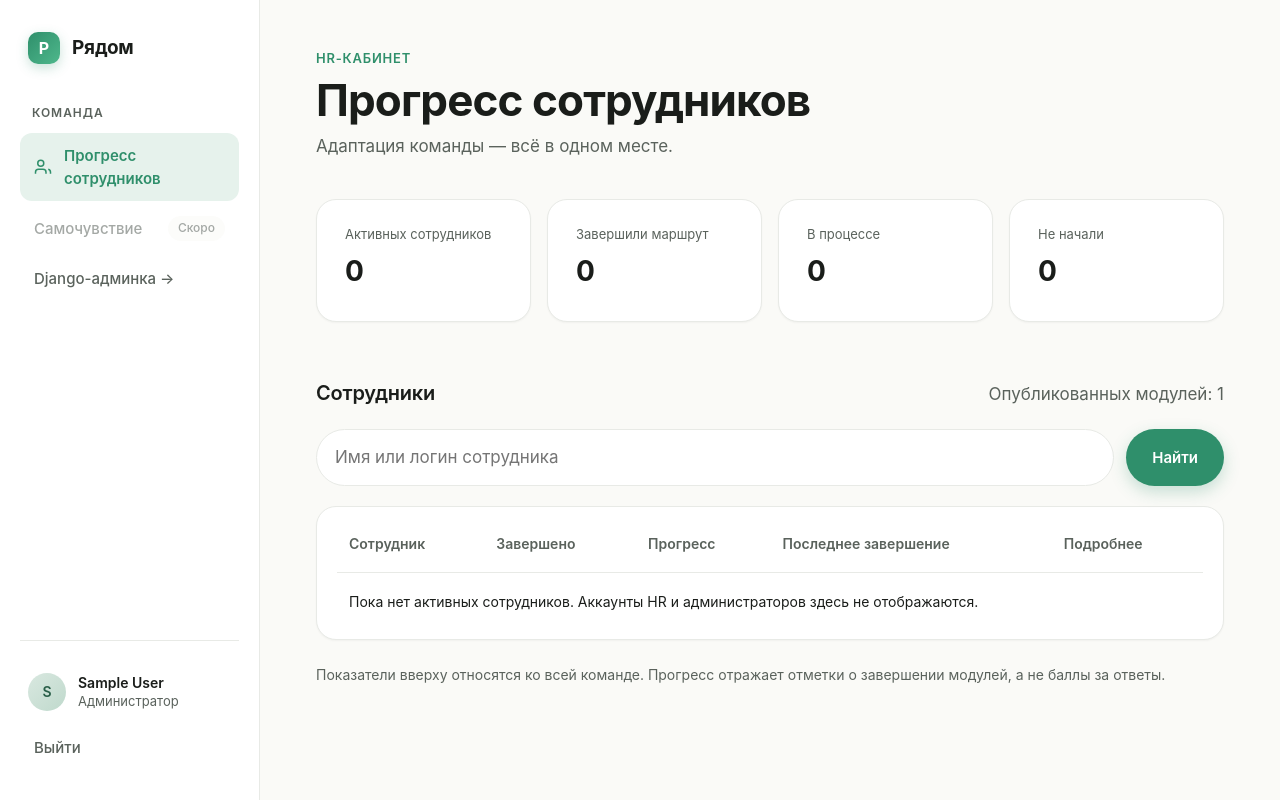
After one commit to DmitryLkT/Supreme_HRTesch, a Django app: page /hr/ in a window 1280 px wide. The commit adds this page. Run offline with Django 5.2, Linux system fonts and the light colour scheme; a user stored in the database is signed in; tables that the repository leaves empty hold one stand-in row (values such as "Sample post"); parts of the project's set-up code (start-up, migrations or seed data) failed here and were passed over.

Commit message:
add HR acc

```diff
--- a/config/urls.py
+++ b/config/urls.py
@@ -1,21 +1,12 @@
 from django.contrib import admin
-from django.urls import path, include
 from django.contrib.auth import views as auth_views
+from django.urls import include, path
+
+from onboarding.auth_views import RoleLoginView
 
 urlpatterns = [
-    path('admin/', admin.site.urls),
-
-    path(
-        "login/",
-        auth_views.LoginView.as_view(template_name="onboarding/login.html"),
-        name="login",
-    ),
-
-    path(
-        "logout/",
-        auth_views.LogoutView.as_view(),
-        name="logout",
-    ),
-
-    path("", include("onboarding.urls"))
+    path("admin/", admin.site.urls),
+    path("login/", RoleLoginView.as_view(), name="login"),
+    path("logout/", auth_views.LogoutView.as_view(), name="logout"),
+    path("", include("onboarding.urls")),
 ]
--- a/onboarding/models.py
+++ b/onboarding/models.py
@@ -61,6 +61,10 @@ class ModuleCompletion(models.Model):
             )
         ]
 
+        permissions=[
+            ("view_employee_progress", "Может просматривать прогресс всех сотрудников")
+        ]
+
         verbose_name="Завершение модуля"
         verbose_name_plural="Завершение модулей"
 
--- a/onboarding/static/onboarding/css/app.css
+++ b/onboarding/static/onboarding/css/app.css
@@ -383,3 +383,33 @@ a:focus-visible, button:focus-visible, input:focus-visible { outline: 3px solid
         transform: none;
     }
 }
+
+.hr-stats { display: grid; grid-template-columns: repeat(4, minmax(0, 1fr)); gap: 16px; }
+.hr-search { display: flex; gap: 12px; flex-wrap: wrap; margin-bottom: 20px; }
+.hr-search input { flex: 1; min-width: 200px; padding: 14px 18px; border: 1px solid var(--line); border-radius: var(--r-pill); font: inherit; background: var(--surface); }
+.hr-table-card { padding: 8px 20px; }
+.hr-table-wrap { overflow-x: auto; }
+.hr-table { width: 100%; border-collapse: collapse; text-align: left; font-size: 14px; }
+.hr-table th, .hr-table td { padding: 18px 12px; border-bottom: 1px solid var(--line); vertical-align: middle; }
+.hr-table th { color: var(--ink-soft); font-weight: 600; }
+.hr-table tbody tr:last-child td { border-bottom: 0; }
+.hr-table tbody tr:hover { background: var(--bg); }
+.hr-login { display: block; font-size: 13px; color: var(--ink-soft); }
+.hr-progress { display: flex; align-items: center; gap: 10px; min-width: 150px; }
+.hr-progress progress { width: 110px; height: 8px; accent-color: var(--accent); }
+.hr-pagination { display: flex; align-items: center; justify-content: center; flex-wrap: wrap; gap: 16px; margin-top: 24px; }
+.hr-module-list { display: grid; gap: 16px; }
+.hr-module-row { display: flex; justify-content: space-between; align-items: center; gap: 24px; }
+.hr-module-row h2 { font-size: 20px; margin: 0 0 8px; overflow-wrap: anywhere; }
+.hr-module-row p { margin: 0; overflow-wrap: anywhere; }
+.hr-module-status { display: flex; flex-direction: column; align-items: flex-end; gap: 8px; flex: none; }
+.hr-note { font-size: 14px; margin-top: 24px; }
+.sr-only { position: absolute; width: 1px; height: 1px; padding: 0; margin: -1px; overflow: hidden; clip: rect(0, 0, 0, 0); white-space: nowrap; border: 0; }
+@media (max-width: 1100px) { .hr-stats { grid-template-columns: repeat(2, minmax(0, 1fr)); } }
+@media (max-width: 600px) {
+  .hr-stats { grid-template-columns: minmax(0, 1fr); }
+  .hr-module-row { flex-direction: column; align-items: flex-start; }
+  .hr-module-status { align-items: flex-start; }
+  .hr-search input { min-width: 0; width: 100%; flex-basis: 100%; }
+  .hr-table-card { padding: 8px; }
+}
--- a/onboarding/templates/onboarding/base.html
+++ b/onboarding/templates/onboarding/base.html
@@ -1,4 +1,5 @@
-{% load static %}
+{% load static role_tags %}
+{% hr_account as user_is_hr %}
 <!doctype html>
 <html lang="ru">
 <head>
@@ -10,35 +11,38 @@
 <body>
 <div class="app">
     <aside class="sidebar" aria-label="Навигация">
-        <a class="brand" href="{% url 'home' %}">
-            <div class="brand-mark">Р</div><div class="brand-name">Рядом</div>
-        </a>
+        <a class="brand" href="{% url 'home' %}"><div class="brand-mark">Р</div><div class="brand-name">Рядом</div></a>
         <nav class="nav">
+        {% if user.is_superuser or user_is_hr %}
+            <div class="nav-label">Команда</div>
+            <a class="nav-item{% if request.resolver_match.url_name == 'hr_dashboard' or request.resolver_match.url_name == 'hr_employee_detail' %} active{% endif %}" href="{% url 'hr_dashboard' %}">
+                <svg viewBox="0 0 24 24" fill="none" stroke="currentColor" stroke-width="2" aria-hidden="true"><path d="M16 21v-2a4 4 0 0 0-4-4H6a4 4 0 0 0-4 4v2M22 21v-2a4 4 0 0 0-3-3.87"/><circle cx="9" cy="7" r="4"/></svg>
+                Прогресс сотрудников
+            </a>
+            <span class="nav-item nav-disabled" aria-disabled="true">Самочувствие <span class="step-tag">Скоро</span></span>
+            {% if user.is_superuser %}<a class="nav-item" href="{% url 'admin:index' %}">Django-админка →</a>{% endif %}
+        {% else %}
             <div class="nav-label">Мой онбординг</div>
             <a class="nav-item{% if request.resolver_match.url_name == 'home' %} active{% endif %}" href="{% url 'home' %}">
-                <svg viewBox="0 0 24 24" fill="none" stroke="currentColor" stroke-width="2" aria-hidden="true"><path d="M3 12l9-9 9 9M5 10v10h14V10"/></svg>
-                Сегодня
+                <svg viewBox="0 0 24 24" fill="none" stroke="currentColor" stroke-width="2" aria-hidden="true"><path d="M3 12l9-9 9 9M5 10v10h14V10"/></svg>Сегодня
             </a>
             <a class="nav-item" href="{% url 'home' %}#modules">
-                <svg viewBox="0 0 24 24" fill="none" stroke="currentColor" stroke-width="2" aria-hidden="true"><path d="M9 11l3 3L22 4M21 12v7a2 2 0 0 1-2 2H5a2 2 0 0 1-2-2V5a2 2 0 0 1 2-2h11"/></svg>
-                Мой путь
+                <svg viewBox="0 0 24 24" fill="none" stroke="currentColor" stroke-width="2" aria-hidden="true"><path d="M9 11l3 3L22 4M21 12v7a2 2 0 0 1-2 2H5a2 2 0 0 1-2-2V5a2 2 0 0 1 2-2h11"/></svg>Мой путь
             </a>
             <a class="nav-item" href="{% url 'home' %}#progress">
-                <svg viewBox="0 0 24 24" fill="none" stroke="currentColor" stroke-width="2" aria-hidden="true"><path d="M3 17l6-6 4 4 8-8M17 7h4v4"/></svg>
-                Прогресс
+                <svg viewBox="0 0 24 24" fill="none" stroke="currentColor" stroke-width="2" aria-hidden="true"><path d="M3 17l6-6 4 4 8-8M17 7h4v4"/></svg>Прогресс
             </a>
             <span class="nav-item nav-disabled" aria-disabled="true">Первые недели <span class="step-tag">Скоро</span></span>
             <span class="nav-item nav-disabled" aria-disabled="true">Забота <span class="step-tag">Скоро</span></span>
             <span class="nav-item nav-disabled" aria-disabled="true">Контакты <span class="step-tag">Скоро</span></span>
+        {% endif %}
         </nav>
         <div class="sidebar-foot">
             <div class="user">
                 <div class="avatar">{{ user.get_username|slice:':1'|upper }}</div>
-                <div class="user-info"><b>{% firstof user.get_full_name user.username %}</b><span>Мой аккаунт</span></div>
+                <div class="user-info"><b>{% firstof user.get_full_name user.username %}</b><span>{% if user.is_superuser %}Администратор{% elif user_is_hr %}HR{% else %}Сотрудник{% endif %}</span></div>
             </div>
-            <form method="post" action="{% url 'logout' %}">
-                {% csrf_token %}<button type="submit" class="nav-item logout-button">Выйти</button>
-            </form>
+            <form method="post" action="{% url 'logout' %}">{% csrf_token %}<button type="submit" class="nav-item logout-button">Выйти</button></form>
         </div>
     </aside>
     <main class="main" id="main-content">{% block content %}{% endblock %}</main>
--- /dev/null
+++ b/onboarding/templates/onboarding/hr_dashboard.html
@@ -0,0 +1,37 @@
+{% extends "onboarding/base.html" %}
+{% block title %}Прогресс сотрудников — Рядом{% endblock %}
+{% block content %}
+<div class="top"><div class="hello"><div class="eyebrow">HR-кабинет</div><h1>Прогресс сотрудников</h1><p>Адаптация команды — всё в одном месте.</p></div></div>
+<div class="hr-stats">
+    <div class="card"><div class="card-label">Активных сотрудников</div><p class="card-value">{{ employee_count }}</p></div>
+    <div class="card"><div class="card-label">Завершили маршрут</div><p class="card-value">{{ finished_count }}</p></div>
+    <div class="card"><div class="card-label">В процессе</div><p class="card-value">{{ in_progress_count }}</p></div>
+    <div class="card"><div class="card-label">Не начали</div><p class="card-value">{{ not_started_count }}</p></div>
+</div>
+<div class="section-title"><h3>Сотрудники</h3><span class="muted">Опубликованных модулей: {{ total_modules }}</span></div>
+<form method="get" class="hr-search" role="search">
+    <label class="sr-only" for="employee-search">Поиск сотрудника по имени или логину</label>
+    <input id="employee-search" name="q" type="search" maxlength="100" value="{{ query }}" placeholder="Имя или логин сотрудника">
+    <button class="btn btn-primary" type="submit">Найти</button>
+    {% if query %}<a class="btn btn-ghost" href="{% url 'hr_dashboard' %}">Сбросить</a>{% endif %}
+</form>
+{% if not total_modules %}<p class="muted">Пока нет опубликованных модулей. Процент прогресса равен нулю.</p>{% endif %}
+<div class="card hr-table-card"><div class="hr-table-wrap">
+<table class="hr-table">
+    <caption class="sr-only">Прогресс адаптации сотрудников</caption>
+    <thead><tr><th scope="col">Сотрудник</th><th scope="col">Завершено</th><th scope="col">Прогресс</th><th scope="col">Последнее завершение</th><th scope="col">Подробнее</th></tr></thead>
+    <tbody>{% for employee in page_obj %}<tr>
+        <td><b>{% firstof employee.get_full_name employee.username %}</b><span class="hr-login">{{ employee.username }}</span></td>
+        <td>{{ employee.completed_count }} из {{ total_modules }}</td>
+        <td><div class="hr-progress"><progress max="100" value="{{ employee.progress_percent }}" aria-label="Прогресс {{ employee.username }}">{{ employee.progress_percent }}%</progress><span>{{ employee.progress_percent }}%</span></div></td>
+        <td>{% if employee.last_completed_at %}{{ employee.last_completed_at|date:"d.m.Y H:i" }}{% else %}—{% endif %}</td>
+        <td><a class="step-cta" href="{% url 'hr_employee_detail' user_id=employee.id %}" aria-label="Открыть прогресс {{ employee.username }}">Открыть</a></td>
+    </tr>{% empty %}<tr><td colspan="5">{% if query %}По этому запросу сотрудники не найдены.{% else %}Пока нет активных сотрудников. Аккаунты HR и администраторов здесь не отображаются.{% endif %}</td></tr>{% endfor %}</tbody>
+</table></div></div>
+{% if page_obj.has_other_pages %}<nav class="hr-pagination" aria-label="Страницы списка сотрудников">
+    {% if page_obj.has_previous %}<a class="btn btn-ghost" href="?q={{ query|urlencode }}&amp;page={{ page_obj.previous_page_number }}">← Назад</a>{% endif %}
+    <span>Страница {{ page_obj.number }} из {{ page_obj.paginator.num_pages }}</span>
+    {% if page_obj.has_next %}<a class="btn btn-ghost" href="?q={{ query|urlencode }}&amp;page={{ page_obj.next_page_number }}">Далее →</a>{% endif %}
+</nav>{% endif %}
+<p class="hr-note muted">Показатели вверху относятся ко всей команде. Прогресс отражает отметки о завершении модулей, а не баллы за ответы.</p>
+{% endblock %}
--- /dev/null
+++ b/onboarding/templatetags/role_tags.py
@@ -0,0 +1,9 @@
+from django import template
+from onboarding.permissions import is_hr
+
+register = template.Library()
+
+
+@register.simple_tag(takes_context=True)
+def hr_account(context):
+    return is_hr(context["user"])
--- a/onboarding/urls.py
+++ b/onboarding/urls.py
@@ -1,24 +1,11 @@
 from django.urls import path
-from . import views
+from . import views, hr_views
 
 urlpatterns = [
-    path('', views.home, name='home'),
-
-    path(
-        "modules/<int:module_id>/",
-        views.module_detail,
-        name="module_detail"
-    ),
-
-    path(
-        "modules/<int:module_id>/complete/",
-        views.complete_module,
-        name="complete_module"
-    ),
-
-    path(
-        "questions/<int:question_id>/answer",
-        views.answer_question,
-        name="answer_question"
-    )
+    path("", views.home, name="home"),
+    path("hr/", hr_views.hr_dashboard, name="hr_dashboard"),
+    path("hr/employees/<int:user_id>/", hr_views.hr_employee_detail, name="hr_employee_detail"),
+    path("modules/<int:module_id>/", views.module_detail, name="module_detail"),
+    path("modules/<int:module_id>/complete/", views.complete_module, name="complete_module"),
+    path("questions/<int:question_id>/answer", views.answer_question, name="answer_question"),
 ]
```
Also changed, not shown: onboarding/auth_views.py (added, +16 -0 lines), onboarding/hr_views.py (added, +70 -0 lines), onboarding/management/commands/setup_roles.py (added, +32 -0 lines), onboarding/permissions.py (added, +38 -0 lines), onboarding/templates/onboarding/hr_employee_detail.html (added, +16 -0 lines), onboarding/views.py (+25 -29 lines), onboarding/management/__init__.py (added), onboarding/management/commands/__init__.py (added), onboarding/migrations/0007_alter_modulecompletion_options.py (added), onboarding/templatetags/__init__.py (added).
